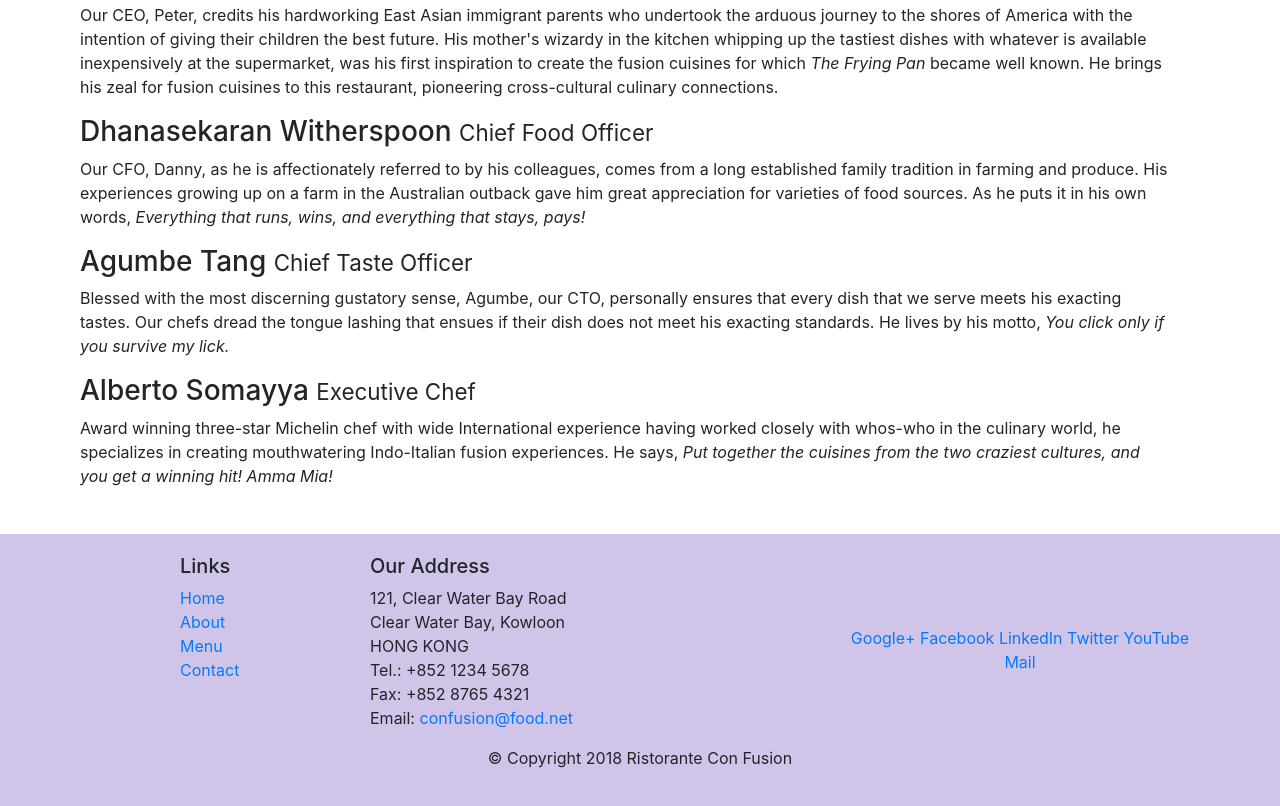
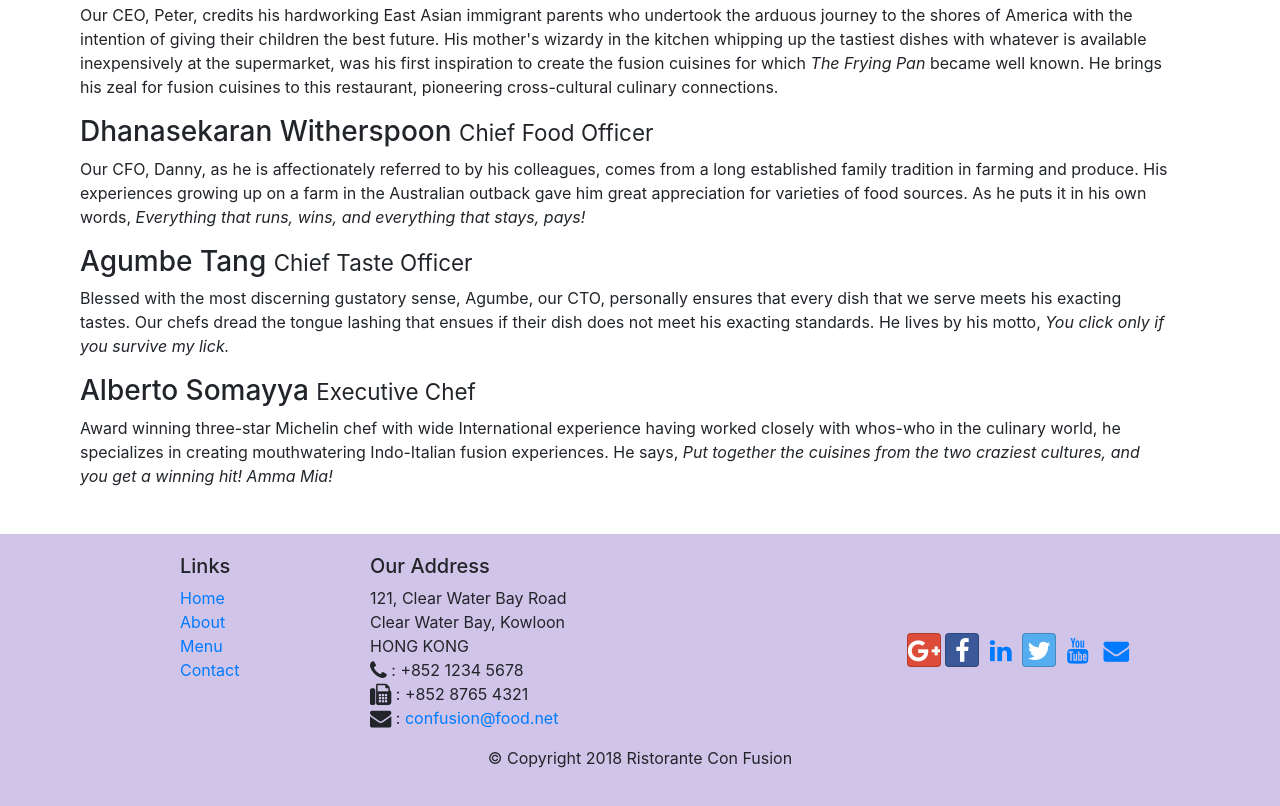
Before and after one commit to FarhadRahman1995/Responsive_Website_Using_Bootstrap4_Framework, a website: page aboutus.html in a window 1280 px wide. Shown: the part 938-1744 px from the top of the page. Drawn offline with nearby package versions, Linux system fonts and the light colour scheme.

Commit message:
icon fonts add

```diff
--- a/aboutus.html
+++ b/aboutus.html
@@ -10,6 +10,8 @@
     <!-- Bootstrap CSS -->
     <link rel="stylesheet" href="node_modules/bootstrap/dist/css/bootstrap.min.css">
     <link rel="stylesheet" type="text/css" href="css/style.css">
+    <link rel="stylesheet" type="text/css" href="node_modules/font-awesome/css/font-awesome.min.css">
+    <link rel="stylesheet" type="text/css" href="node_modules/bootstrap-social/bootstrap-social.css">
 
     <title>Ristorante Con Fusion: About Us</title>
 
@@ -32,15 +34,15 @@
 
             <ul class="navbar-nav mr-auto">
                 <li class="nav-item">
-                    <a class="nav-link" href="./index.html">Home</a>
+                    <a class="nav-link" href="./index.html"><span class="fa fa-home fa-lg"></span> Home</a>
                 <li class="nav-item active">
-                    <a class="nav-link" href="./aboutus.html">About</a>
+                    <a class="nav-link" href="./aboutus.html"><span class="fa fa-info fa-lg"></span> About</a>
                 </li>
                 <li class="nav-item">
-                    <a class="nav-link" href="#">Menu</a>
+                    <a class="nav-link" href="#"><span class="fa fa-list fa-lg"></span> Menu</a>
                 </li>
                 <li class="nav-item">
-                    <a class="nav-link" href="#">Contact</a>
+                    <a class="nav-link" href="#"><span class="fa fa-address-card fa-lg"></span> Contact</a>
                 </li>
             </ul>
             </div>
@@ -123,22 +125,22 @@
                 <div class="col-7 col-sm-5">
                     <h5>Our Address</h5>
                     <address>
-		              121, Clear Water Bay Road<br>
-		              Clear Water Bay, Kowloon<br>
-		              HONG KONG<br>
-		              Tel.: +852 1234 5678<br>
-		              Fax: +852 8765 4321<br>
-		              Email: <a href="mailto:confusion@food.net">confusion@food.net</a>
-		           </address>
+                      121, Clear Water Bay Road<br>
+                      Clear Water Bay, Kowloon<br>
+                      HONG KONG<br>
+                      <i class="fa fa-phone fa-lg"></i> : +852 1234 5678<br>
+                      <i class="fa fa-fax fa-lg"></i> : +852 8765 4321<br>
+                      <i class="fa fa-envelope fa-lg"></i> : <a href="mailto:confusion@food.net">confusion@food.net</a>
+                   </address>
                 </div>
                 <div class="col-12 col-sm-4 align-self-center">
                     <div class="text-center">
-                        <a href="http://google.com/+">Google+</a>
-                        <a href="http://www.facebook.com/profile.php?id=">Facebook</a>
-                        <a href="http://www.linkedin.com/in/">LinkedIn</a>
-                        <a href="http://twitter.com/">Twitter</a>
-                        <a href="http://youtube.com/">YouTube</a>
-                        <a href="mailto:">Mail</a>
+                        <a class="btn btn-social-icon btn-google" href="http://google.com/+"><i class="fa fa-google-plus fa-lg"></i></a>
+                        <a class="btn btn-social-icon btn-facebook" href="http://www.facebook.com/profile.php?id="><i class="fa fa-facebook fa-lg"></i></a>
+                        <a class="btn btn-social-icon btn-linedin" href="http://www.linkedin.com/in/"><i class="fa fa-linkedin fa-lg"></i></a>
+                        <a class="btn btn-social-icon btn-twitter" href="http://twitter.com/"><i class="fa fa-twitter fa-lg"></i></a>
+                        <a class="btn btn-social-icon btn-youtube" href="http://youtube.com/"><i class="fa fa-youtube fa-lg"></i></a>
+                        <a class="btn btn-social-icon" href="mailto:"><i class="fa fa-envelope fa-lg"></i></a>
                     </div>
                 </div>
            </div>
--- a/package.json
+++ b/package.json
@@ -15,6 +15,8 @@
   },
   "dependencies": {
     "bootstrap": "^4.0.0",
+    "bootstrap-social": "^5.1.1",
+    "font-awesome": "^4.7.0",
     "jquery": "^3.3.1",
     "popper.js": "^1.12.9"
   }
```
Also changed, not shown: index.html (+16 -13 lines), 1 other file.
